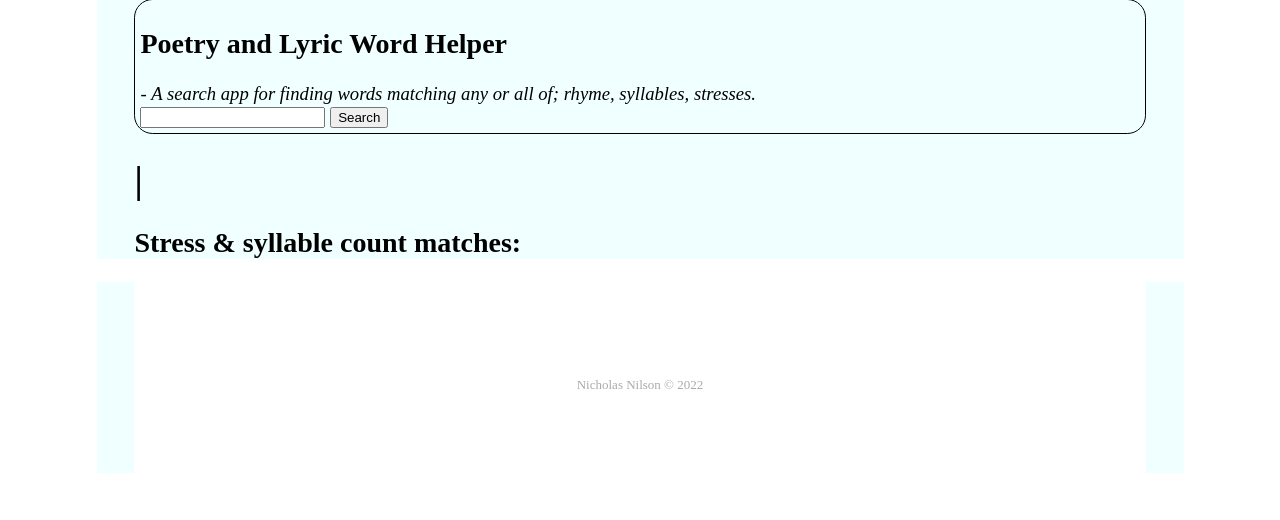
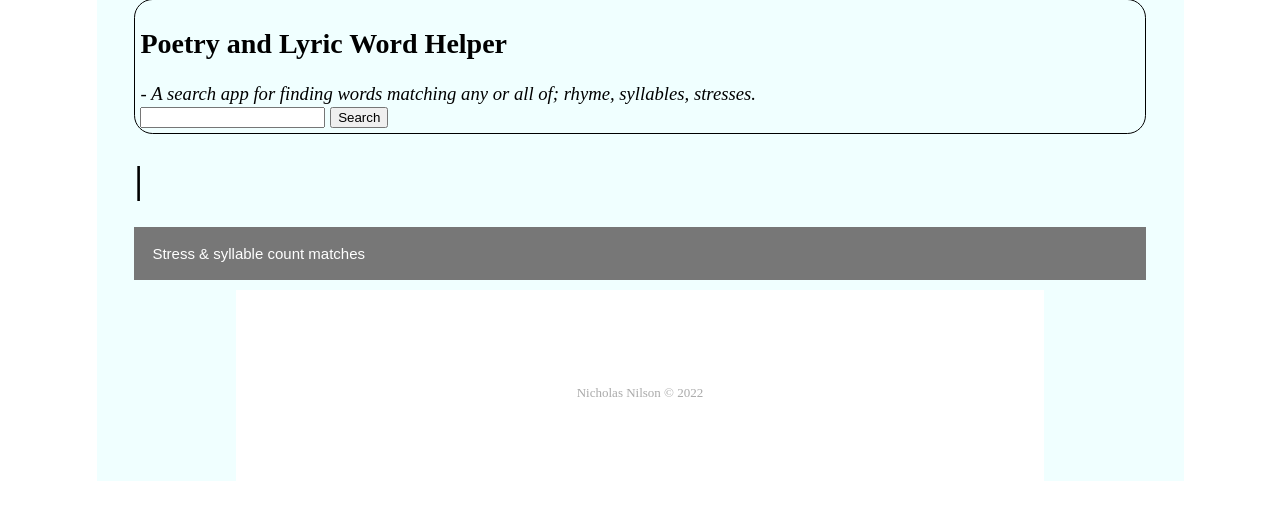
Before and after one commit to Nicholas-Nilson/Poetry-and-Lyric-Helper, a Flask app: template Helper/templates/results.html in a window 1280 px wide. Shown: the part 14-534 px from the top of the page. Run offline with Flask 2, Linux system fonts and the light colour scheme; the template is opened without the code that fills it, so the values that code supplies are empty; parts of the project's set-up code (start-up, migrations or seed data) failed here and were passed over.

Commit message:
drop boxes for each match type added

```diff
--- a/Helper/static/style.css
+++ b/Helper/static/style.css
@@ -267,26 +267,3 @@
 .thin-border{
     border: 1px solid;
 }
-
-.collapsible {
-  background-color: #777;
-  color: white;
-  cursor: pointer;
-  padding: 18px;
-  width: 100%;
-  border: none;
-  text-align: left;
-  outline: none;
-  font-size: 15px;
-}
-
-.active, .collapsible:hover {
-  background-color: #555;
-}
-
-.collapse {
-  padding: 0 18px;
-  display: none;
-  overflow: hidden;
-  background-color: #f1f1f1;
-}
--- a/Helper/templates/layout.html
+++ b/Helper/templates/layout.html
@@ -1,7 +1,7 @@
 <!DOCTYPE html>
 <html>
 <head>
-	<link rel="stylesheet" href="../static/style.css">
+	<link rel="stylesheet" href="./static/style.css">
 	<meta name="viewport" content="width=device-width, initial-scale=1">
 	<title>{{ config.SITE_NAME }}</title>
 	<style>
--- a/Helper/templates/results.html
+++ b/Helper/templates/results.html
@@ -29,8 +29,8 @@
 
 <div class="rhyme matches">
     {% for key, value in rhyme_dict.items() %}
-    <div class ="rhyme_match">
-    <h2>Rhyme Matches: {{key}} syllable(s) rhyme, stresses ignored: </h2>
+    <button type="button" class="collapsible">Rhyme Matches: {{key}} syllable(s) rhyme, stresses ignored</button>
+    <div class ="collapse">
     {% for word in value %}
     <a href="/{{ word }}">{{ word }}</a>
     {% endfor %}
@@ -39,7 +39,9 @@
 </div>
 
 <div class="scansion matches">
-    <h2>Stress & syllable count matches:</h2>
+    <button type="button" class="collapsible">Stress & syllable count matches</button>
+    <div class ="collapse">
+<!--    <h2>Stress & syllable count matches:</h2>-->
     {% for word in scansion_set %}
     <a href="/{{ word }}">{{ word }}</a>
     {% endfor %}
```
